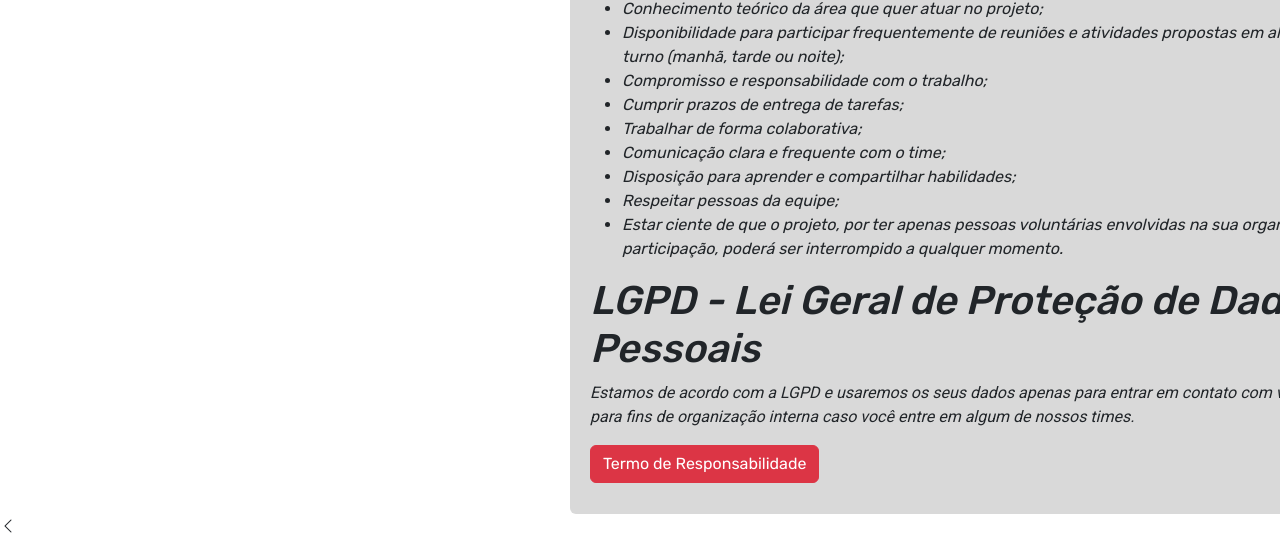
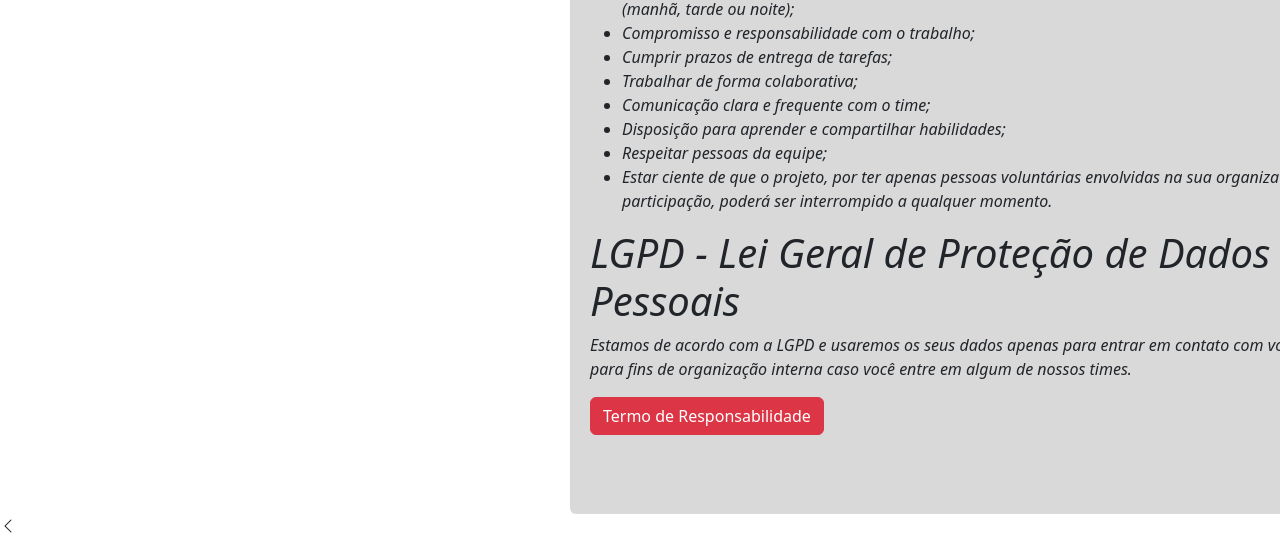
Before and after one commit to codigocerto/equipe04, a plain HTML site: page frontend/src/pages/termo-mentoria.html in a window 1280 px wide. Shown: the part 642-1181 px from the top of the page. Drawn offline with nearby package versions, Linux system fonts and the light colour scheme.

Commit message:
:recycle: refactor: Removendo fonte padrão do * e criando classe para as fontes

```diff
--- a/frontend/src/styles/styles.css
+++ b/frontend/src/styles/styles.css
@@ -9,11 +9,14 @@
   margin: 0;
   padding: 0;
   box-sizing: border-box;
-  font-family: "Rubik", sans-serif;
 }
 
-p {
+.font-roboto {
   font-family: "Roboto", sans-serif;
+}
+
+.font-rubik {
+  font-family: "Rubik", sans-serif;
 }
 
 /* header */
```
